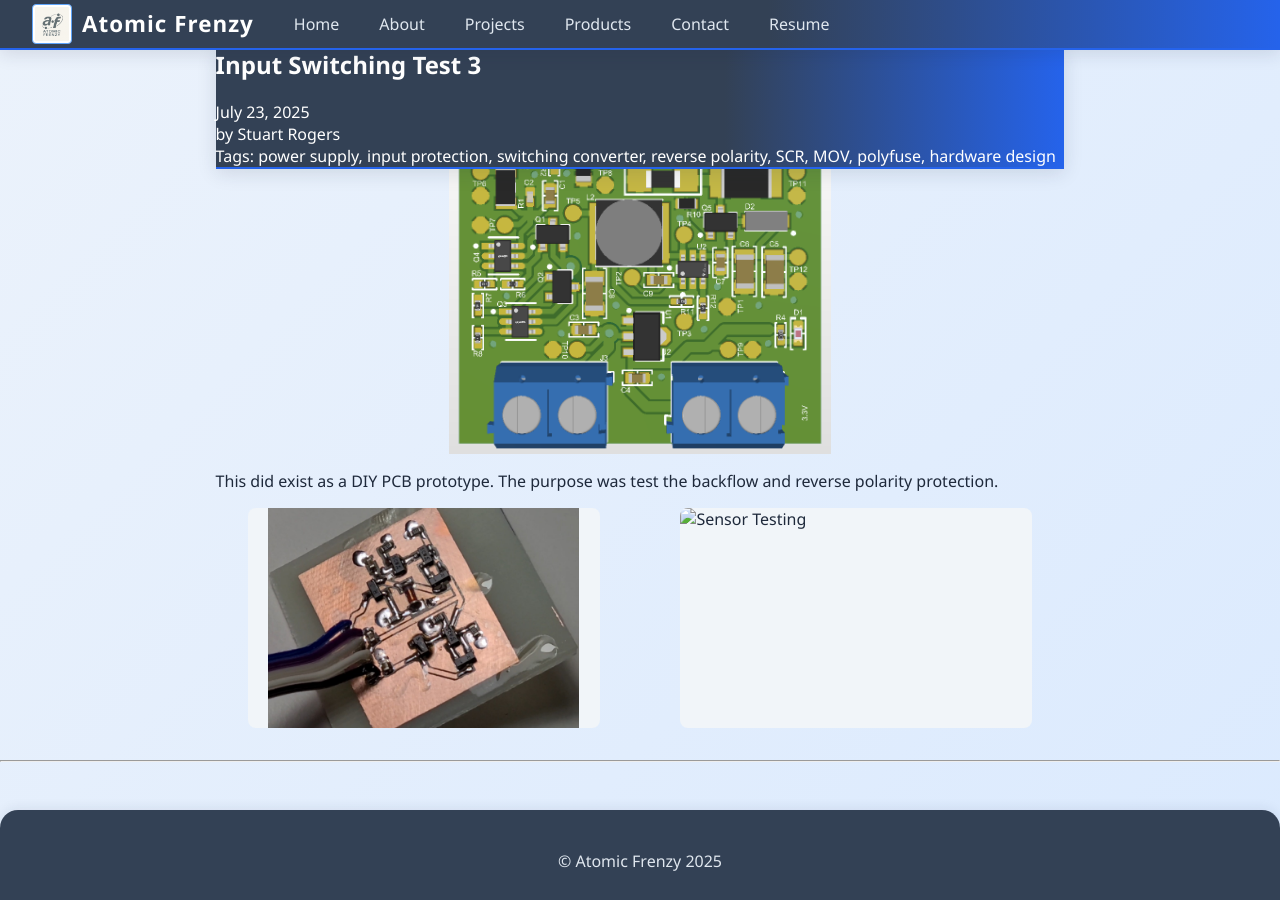
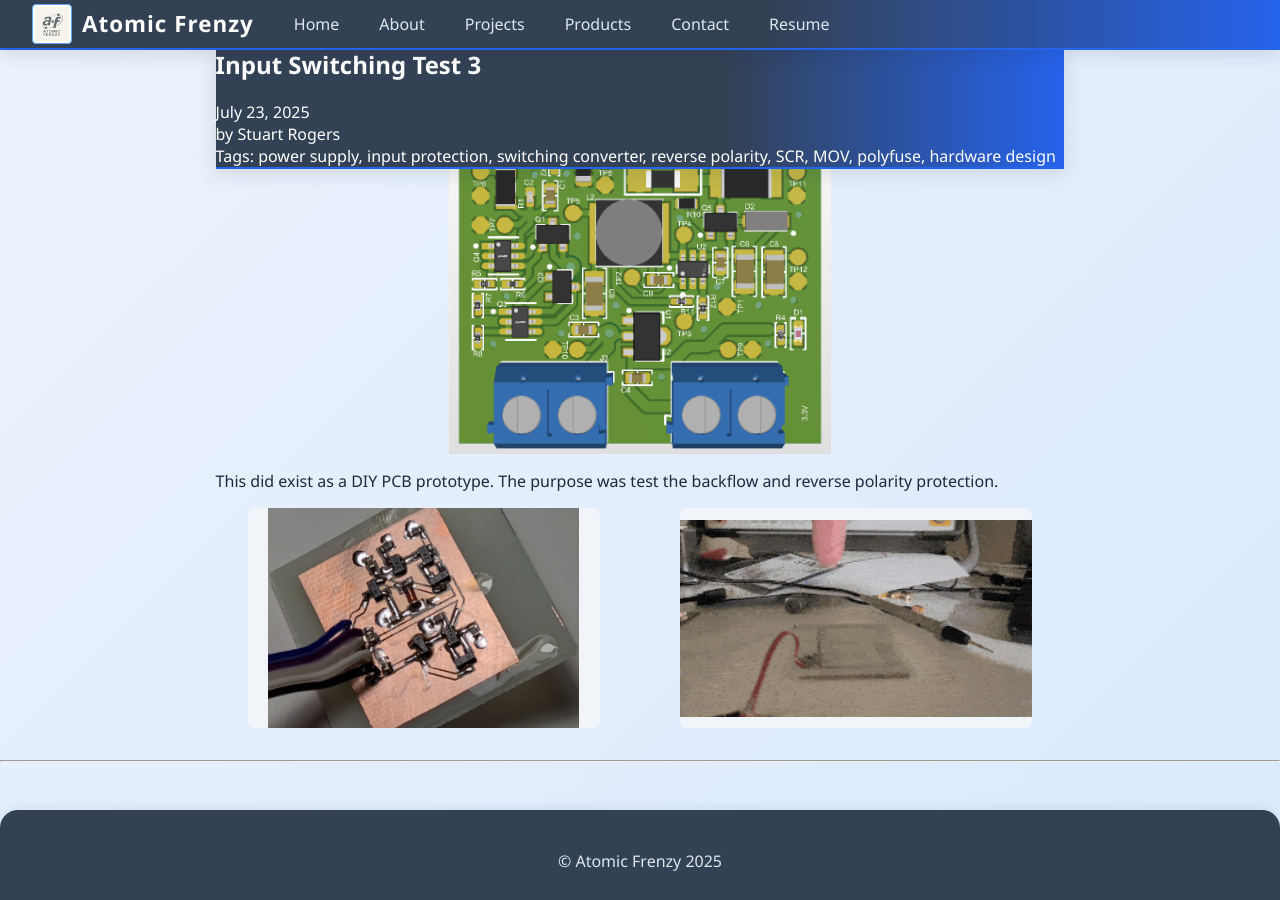
Before and after one commit to rogersstuart/atomicfrenzy-site, a Jekyll site: the page built from _projects/inputswitchingtest3.md, in a window 1280 px wide and 900 px high, scrolled down 998 px. Built offline with Jekyll 4.4.1, drawn with Linux system fonts in a browser that asks for light colours.

Commit message:
correct link

```diff
--- a/_projects/inputswitchingtest3.md
+++ b/_projects/inputswitchingtest3.md
@@ -22,5 +22,5 @@ This did exist as a DIY PCB prototype. The purpose was test the backflow and rev
 
 <div class="flex-row">
 <img src="/assets/images/projects/inputswitchingtest3/diyboard.jpg" alt="Dead Bug" style="width:45%;">
-<img src="/assets/images/projects/mastercontroller/prox.gif" alt="Sensor Testing" style="width:45%;">
+<img src="/assets/images/projects/inputswitchingtest3/prox.gif" alt="Sensor Testing" style="width:45%;">
 </div>
```
